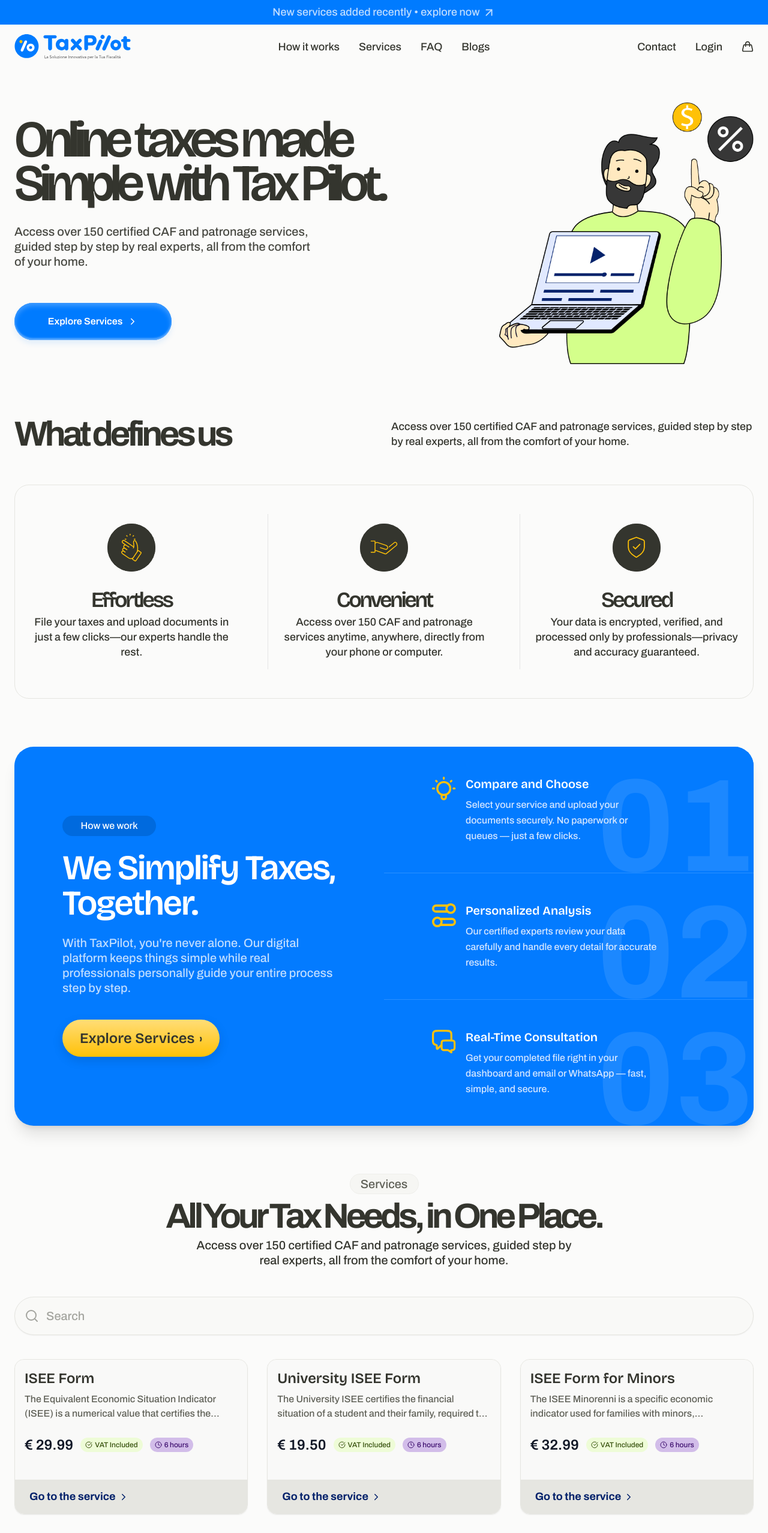
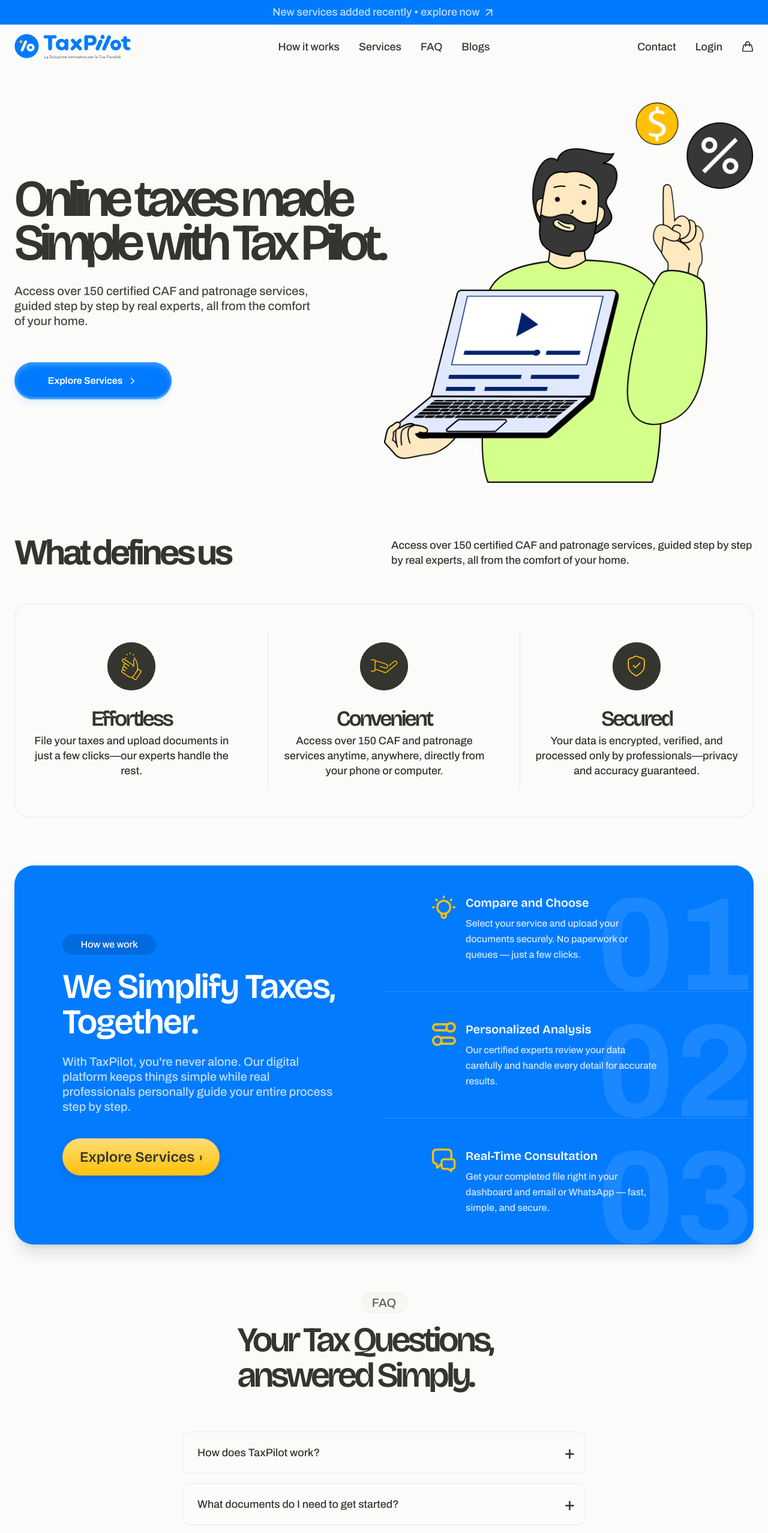
Before and after one commit to arqentech/tax-pilot-1, a React (Vite) app: page / in a window 1280 px wide. Shown: the top 2556 px of the page at 60% size. Built offline with nearby package versions, Linux system fonts and the light colour scheme; the HTML template or start-up script is replaced by a standard one.

Commit message:
Home responsiveness fix 7.0

```diff
--- a/src/index.css
+++ b/src/index.css
@@ -6,7 +6,7 @@
 @layer base {
   html,
   body {
-    color-scheme: light;
+
     font-family: "Archivo", ui-sans-serif, system-ui, sans-serif;
     background-color: #fbfbfa;
     color: #34352e;
@@ -63,7 +63,6 @@
 
     border: 1px solid rgba(52, 53, 46, 0.28);
 
-    /* Inner shadows */
     box-shadow: inset 0px -3px 3px #272822,
       inset 0px 5px 8px rgba(46, 47, 40, 0.62);
   }
--- a/src/pages/home/HeroSection.tsx
+++ b/src/pages/home/HeroSection.tsx
@@ -22,11 +22,11 @@
           </Link>
         </div>
 
-        <div className="flex justify-center mt-4">
+        <div className="flex justify-center mt-4 w-full">
           <img
             src="/svg/hero-illustration.png"
             alt="Hero illustration showing online tax services"
-            className="min-w-[328px] md:w-[646px] h-auto"
+            className=" h-auto"
             loading="lazy"
           />
         </div>
--- a/src/pages/home/Home.tsx
+++ b/src/pages/home/Home.tsx
@@ -14,8 +14,8 @@
       <HeroSection />
       <WhatDefinesUs />
       <HowWeWork />
-      <ServicesSection />
-      <TeamCard />
+      {/* <ServicesSection /> */}
+      {/* <TeamCard /> */}
       <HomePageFAQ/>
       {/* <BlogSection /> */}
       {/* <TaxPilotSection/> */}
--- a/tailwind.config.js
+++ b/tailwind.config.js
@@ -2,7 +2,6 @@
 
 /** @type {import('tailwindcss').Config} */
 const config = {
-  darkMode: false,
   content: ["./index.html", "./src/**/*.{js,ts,jsx,tsx}"],
   theme: {
     extend: {
```
